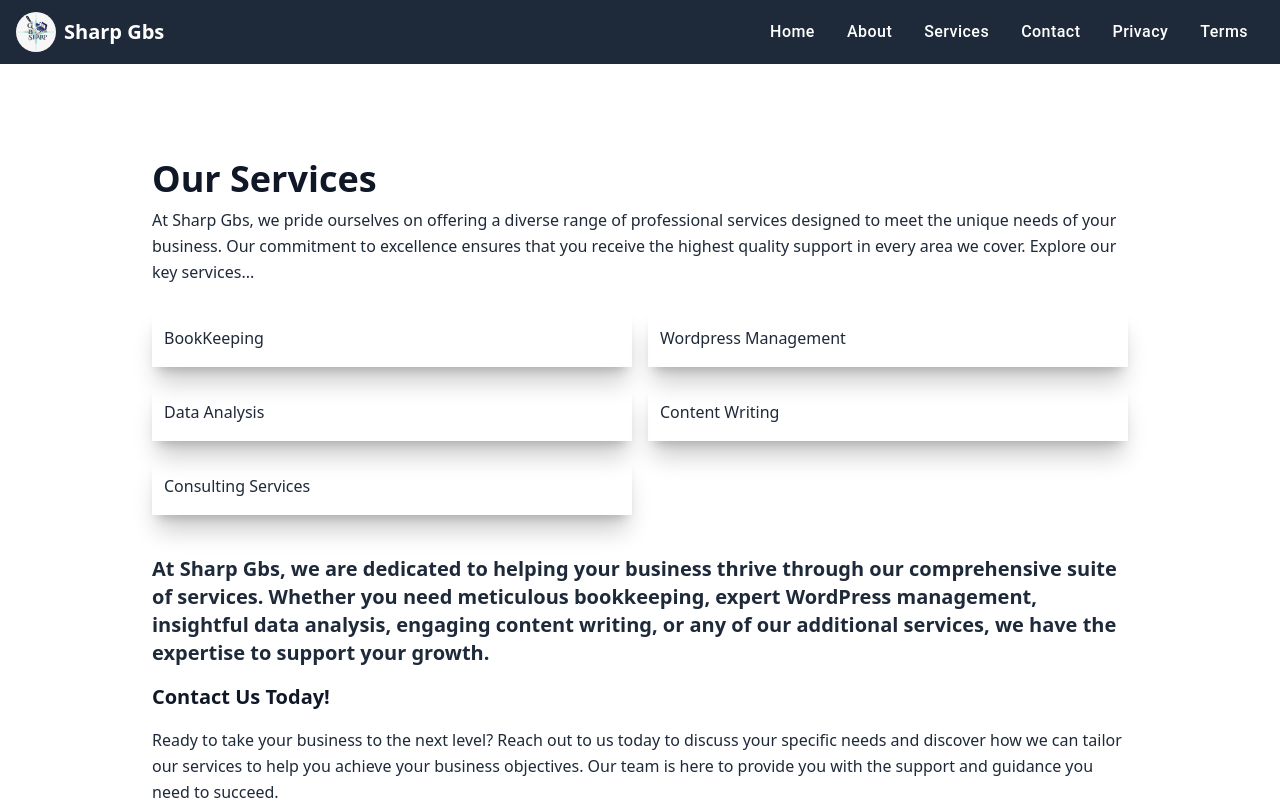
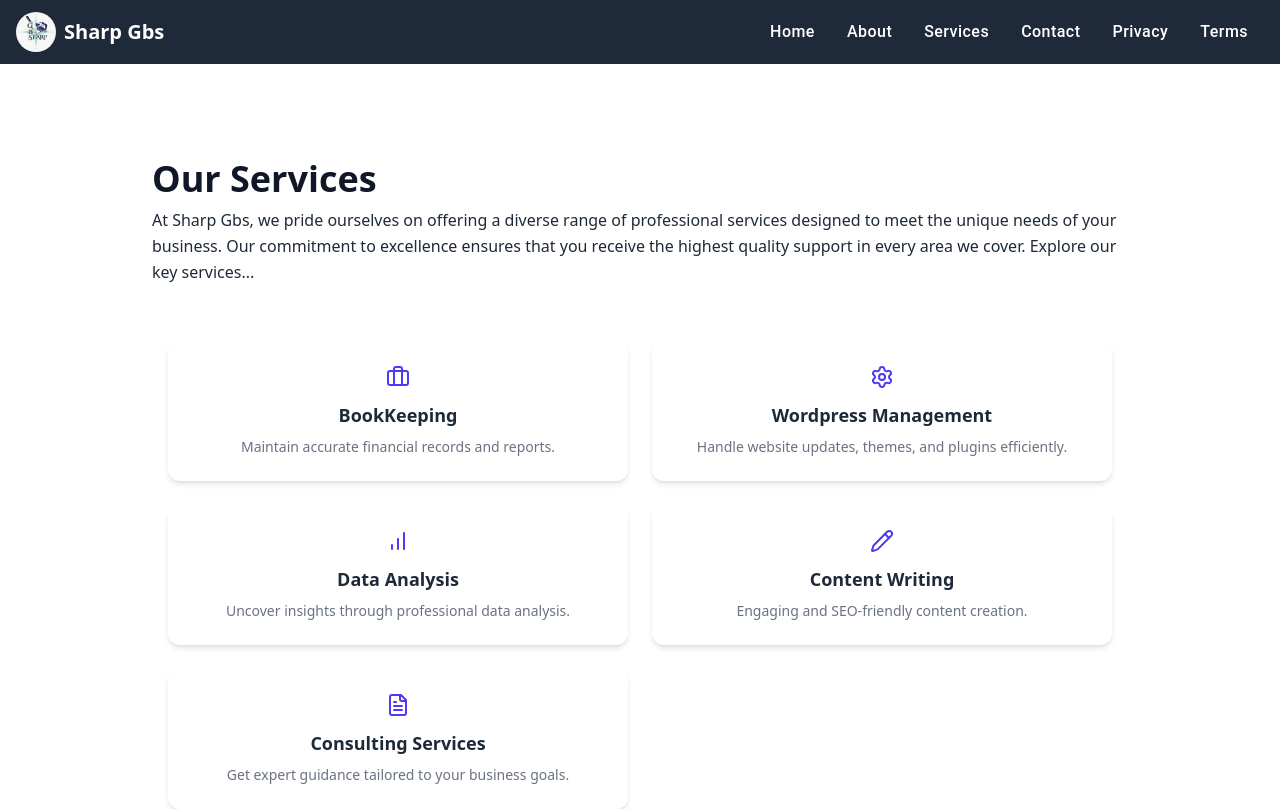
Before and after one commit to samp1uran/Sharp-Gbs, a React (Vite) app: page /services in a window 1280 px wide. Shown: the top 809 px of the page. Built offline with nearby package versions, Linux system fonts and the light colour scheme.

Commit message:
Update services and animations

```diff
--- a/package.json
+++ b/package.json
@@ -14,6 +14,7 @@
     "@emotion/styled": "^11.14.1",
     "@mui/material": "^7.2.0",
     "@tailwindcss/vite": "^4.1.11",
+    "aos": "^2.3.4",
     "framer-motion": "^12.23.12",
     "lucide-react": "^0.525.0",
     "prop-types": "^15.8.1",
--- a/src/App.jsx
+++ b/src/App.jsx
@@ -1,39 +1,53 @@
-import './index.css'
-import { BrowserRouter as Router,Routes,Route } from 'react-router-dom'
-import Home from './components/Home'
-import About from './components/About'
-import Privacy from './components/Privacy'
-import Terms from './components/Terms'
-import Services from './components/Services'
-import Contact from './components/Contact'
-import BookKeeping from './components/BookKeeping'
-import WordPressManagement from './components/WordpressManagement'
-import DataAnalysis from './components/DataAnalysis'
-import ContentWriting from './components/ContentWriting'
-import ConsultingServices from './components/ConsultingServices'
+import { useEffect } from "react";
+import "./index.css";
+import { BrowserRouter as Router, Routes, Route } from "react-router-dom";
+import Home from "./components/Home";
+import About from "./components/About";
+import Privacy from "./components/Privacy";
+import Terms from "./components/Terms";
+import Services from "./components/Services";
+import Contact from "./components/Contact";
+import BookKeeping from "./components/BookKeeping";
+import WordPressManagement from "./components/WordpressManagement";
+import DataAnalysis from "./components/DataAnalysis";
+import ContentWriting from "./components/ContentWriting";
+import ConsultingServices from "./components/ConsultingServices";
 import { AnimatePresence } from "framer-motion";
+import AOS from "aos";
+import "aos/dist/aos.css";
 
 function App() {
-
+  useEffect(() => {
+    AOS.init({
+      duration: 800,
+      once: true,
+    });
+  }, []);
   return (
     <>
-    <AnimatePresence mode='wait'>
-      <Routes>
-        <Route path='/' element={<Home/>} />
-        <Route path='/about' element={<About/>} />
-        <Route path='/privacy' element={<Privacy/>} />
-        <Route path='/terms' element={<Terms/>} />
-        <Route path='/services' element={<Services/>} />
-        <Route path='/contact' element={<Contact/>} />
-        <Route path='/services/bookKeeping' element={<BookKeeping/>} />
-        <Route path='/services/wordpressManagement' element={<WordPressManagement/>} />
-        <Route path='/services/dataAnalysis' element={<DataAnalysis/>} />
-        <Route path='/services/contentWriting' element={<ContentWriting/>} />
-        <Route path='/services/consultingServices' element={<ConsultingServices/>} />
-      </Routes>
+      <AnimatePresence mode="wait">
+        <Routes>
+          <Route path="/" element={<Home />} />
+          <Route path="/about" element={<About />} />
+          <Route path="/privacy" element={<Privacy />} />
+          <Route path="/terms" element={<Terms />} />
+          <Route path="/services" element={<Services />} />
+          <Route path="/contact" element={<Contact />} />
+          <Route path="/services/bookKeeping" element={<BookKeeping />} />
+          <Route
+            path="/services/wordpressManagement"
+            element={<WordPressManagement />}
+          />
+          <Route path="/services/dataAnalysis" element={<DataAnalysis />} />
+          <Route path="/services/contentWriting" element={<ContentWriting />} />
+          <Route
+            path="/services/consultingServices"
+            element={<ConsultingServices />}
+          />
+        </Routes>
       </AnimatePresence>
     </>
-  )
+  );
 }
 
-export default App
+export default App;
--- a/src/components/About.jsx
+++ b/src/components/About.jsx
@@ -3,14 +3,14 @@ import AnimatedPage from "./AnimatedPage";
 const About = () => {
   return (
     <AnimatedPage>
-      <main className="px-6 py-2 text-gray-800 max-w-5xl mx-auto leading-relaxed">
+      <main className="px-6 py-2 text-gray-800 max-w-5xl mx-auto leading-relaxed" data-aos="fade-up" data-aos-once="false">
         <div className="space-y-8">
           <h1 className="text-4xl font-bold text-gray-900">About Us:</h1>
           <h2 className="text-2xl font-semibold text-gray-900">
             Your Trusted Partner in Business Solutions
           </h2>
 
-          <section>
+          <section >
             <h3 className="text-xl font-bold text-gray-900 mb-2">Sharp Gbs</h3>
             <p>
               We are more than just a freelancing company; we are your dedicated
--- a/src/components/Home.jsx
+++ b/src/components/Home.jsx
@@ -1,10 +1,11 @@
 import AnimatedPage from "./AnimatedPage";
 import Image from "./Image";
+import ServicesGrid from "./ServicesGrid";
 
 export default function Home() {
   return (
     <AnimatedPage>
-      <main className="px-6 py-2 text-gray-800 max-w-5xl mx-auto leading-relaxed">
+      <main className="px-6 py-2 text-gray-800 max-w-5xl mx-auto leading-relaxed" data-aos="fade-up" data-aos-once="false">
         <div className="space-y-8">
           <section className="bg-gray-100 p-6 rounded-xl shadow">
             <div className="flex flex-col md:flex-row items-center justify-between gap-8">
@@ -27,7 +28,7 @@ export default function Home() {
             </div>
           </section>
 
-          <section className="bg-gray-50 p-6 rounded-xl shadow">
+          <section className="bg-gray-50 p-6 rounded-xl shadow" data-aos="fade-up" data-aos-once="false" >
             <h2 className="text-center text-2xl font-bold mb-2">Our Mission</h2>
             <div className="flex flex-col md:flex-row items-center justify-between gap-8">
               <div className="rounded-xl  transition-normal duration-400 hover:scale-105">
@@ -44,15 +45,10 @@ export default function Home() {
 
             </div>
           </section>
-
-          {/* <div className="rounded-xl overflow-hidden shadow-lg">
-            <img
-              src="/Sharp Gbs.jpg"
-              alt="Sharp Gbs"
-              className="w-full h-auto object-cover rounded-xl"
-            />
-          </div> */}
-
+          <section className="bg-gray-50 p-6 rounded-xl shadow" >
+            <h2 className="text-center text-2xl font-bold mb-2">Our Services</h2>
+            <ServicesGrid/>
+          </section>
           <section className="space-y-4">
             <h4 className="text-lg font-bold">Get Started Today!</h4>
             <p>
--- a/src/components/Services.jsx
+++ b/src/components/Services.jsx
@@ -1,6 +1,7 @@
 import { Link } from "react-router-dom";
 import { List, ListItemButton } from "@mui/material";
 import AnimatedPage from "./AnimatedPage";
+import ServicesGrid from "./ServicesGrid";
 
 const Services = () => {
   return (
@@ -18,45 +19,7 @@ const Services = () => {
               the highest quality support in every area we cover. Explore our
               key services...
             </p>
-            <div>
-              <List className="items-center grid grid-cols-1 md:grid-cols-2 gap-4">
-                <ListItemButton
-                  className="!px-3 !py-4 shadow-xl/20"
-                  component={Link}
-                  to="/services/bookKeeping"
-                >
-                  BookKeeping
-                </ListItemButton>
-                <ListItemButton
-                  className="!px-3 !py-4 shadow-xl/20"
-                  component={Link}
-                  to="/services/wordpressManagement"
-                >
-                  Wordpress Management
-                </ListItemButton>
-                <ListItemButton
-                  className="!px-3 !py-4 shadow-xl/20"
-                  component={Link}
-                  to="/services/dataAnalysis"
-                >
-                  Data Analysis
-                </ListItemButton>
-                <ListItemButton
-                  className="!px-3 !py-4 shadow-xl/20"
-                  component={Link}
-                  to="/services/contentWriting"
-                >
-                  Content Writing
-                </ListItemButton>
-                <ListItemButton
-                  className="!px-3 !py-4 shadow-xl/20"
-                  component={Link}
-                  to="/services/consultingServices"
-                >
-                  Consulting Services
-                </ListItemButton>
-              </List>
-            </div>
+            <ServicesGrid/>
           </div>
 
           <div className="space-y-4">
--- /dev/null
+++ b/src/components/ServicesGrid.jsx
@@ -0,0 +1,57 @@
+import { Link } from "react-router-dom";
+import { Briefcase, BarChart, FileText, Pencil, Settings } from "lucide-react";
+import { List, ListItemButton } from "@mui/material";
+
+const services = [
+  {
+    title: "BookKeeping",
+    description: "Maintain accurate financial records and reports.",
+    icon: <Briefcase className="w-6 h-6 text-indigo-600" />,
+    link: "/services/bookKeeping",
+  },
+  {
+    title: "Wordpress Management",
+    description: "Handle website updates, themes, and plugins efficiently.",
+    icon: <Settings className="w-6 h-6 text-indigo-600" />,
+    link: "/services/wordpressManagement",
+  },
+  {
+    title: "Data Analysis",
+    description: "Uncover insights through professional data analysis.",
+    icon: <BarChart className="w-6 h-6 text-indigo-600" />,
+    link: "/services/dataAnalysis",
+  },
+  {
+    title: "Content Writing",
+    description: "Engaging and SEO-friendly content creation.",
+    icon: <Pencil className="w-6 h-6 text-indigo-600" />,
+    link: "/services/contentWriting",
+  },
+  {
+    title: "Consulting Services",
+    description: "Get expert guidance tailored to your business goals.",
+    icon: <FileText className="w-6 h-6 text-indigo-600" />,
+    link: "/services/consultingServices",
+  },
+];
+
+export default function ServicesGrid() {
+  return (
+    <div className="max-w-6xl mx-auto px-4 py-8">
+      <List className="grid grid-cols-1 sm:grid-cols-2 gap-6">
+        {services.map((service, idx) => (
+          <ListItemButton
+            key={idx}
+            component={Link}
+            to={service.link}
+            className="!flex !flex-col !items-center !text-center !bg-white !p-6 !rounded-xl !shadow-md hover:shadow-lg hover:scale-[1.02] !transition-all !duration-300"
+          >
+            <div className="mb-3">{service.icon}</div>
+            <div className="font-semibold text-gray-800 text-lg">{service.title}</div>
+            <p className="text-sm text-gray-500 mt-2">{service.description}</p>
+          </ListItemButton>
+        ))}
+      </List>
+    </div>
+  );
+}
```
Also changed, not shown: 1 other file (tests, documents, lock files or other folders).
